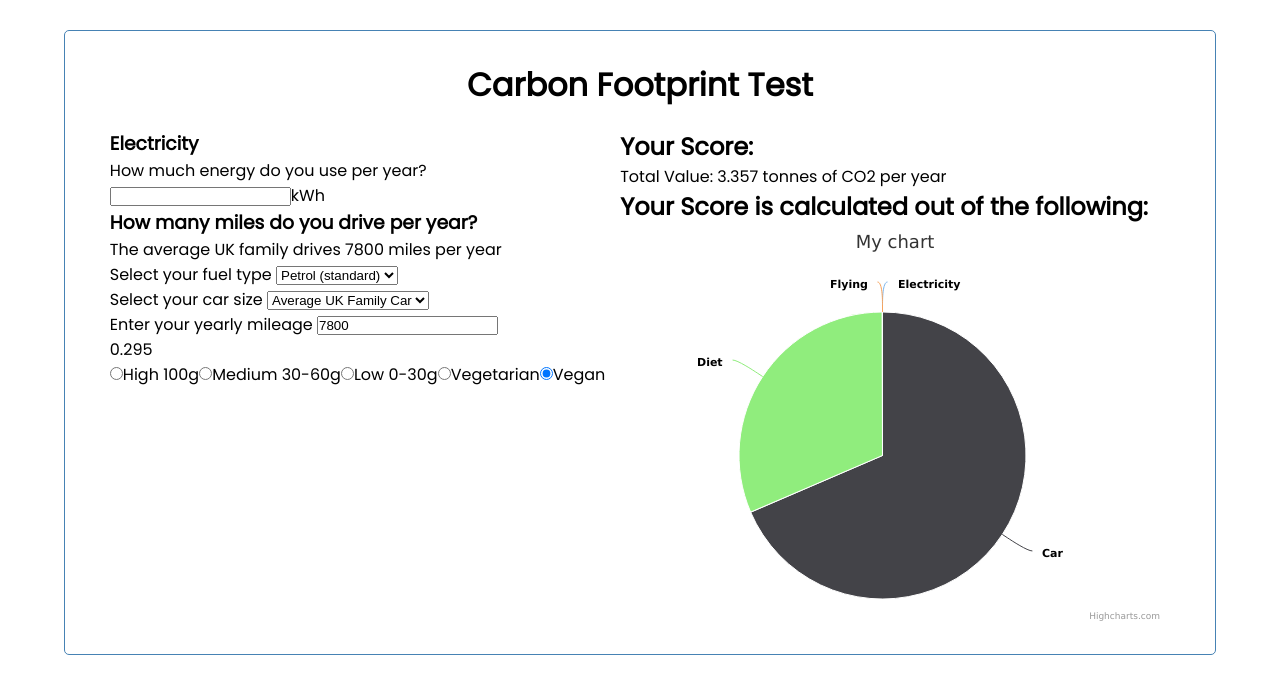
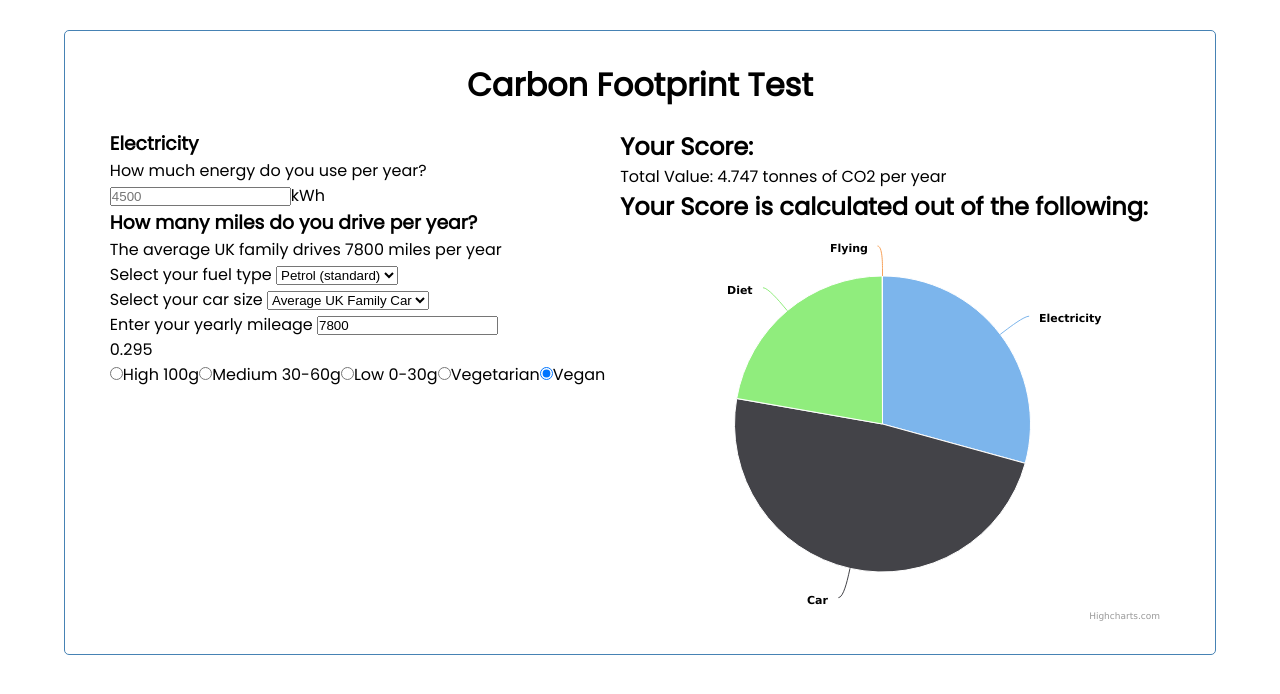
Before and after one commit to mldrenth/carbon_footprint_app, a React (Create React App) app in the folder client/: page / in a window 1280 px wide. Shown: the top 694 px of the page. Built offline with nearby package versions, Linux system fonts and the light colour scheme; no server answers.

Commit message:
ads pie chart

```diff
--- a/client/src/components/Electricity.js
+++ b/client/src/components/Electricity.js
@@ -1,7 +1,7 @@
 import React, {useState, useEffect} from 'react';
 
 const Electricity = ({handleElectricityCalculation, climateData}) => {
-    const [energyUsage, setEnergyUsage] = useState(0)
+    const [energyUsage, setEnergyUsage] = useState(4500)
 
     useEffect(() => {
         handleElectricityCalculation(energyUsage)
@@ -15,7 +15,7 @@ const Electricity = ({handleElectricityCalculation, climateData}) => {
         <>
          <h3>Electricity</h3>
          <p> How much energy do you use per year?</p>
-         <input onChange={onChange} type="text"></input>
+         <input onChange={onChange} type="text" placeholder='4500'></input>
          <span>kWh</span>
         </>
     )
--- a/client/src/components/FootprintChart.js
+++ b/client/src/components/FootprintChart.js
@@ -7,7 +7,7 @@ const FootprintChart = ({ electricityValue, carValue, dietValue, flyingValue })
 
     const options = {
         title: {
-            text: 'My chart'
+            text: ''
         },
         chart: {
             type: 'pie',
@@ -23,6 +23,7 @@ const FootprintChart = ({ electricityValue, carValue, dietValue, flyingValue })
                 fontSize: '8px'
             }
         },
+
 
         series: [{
             data: [{
```
